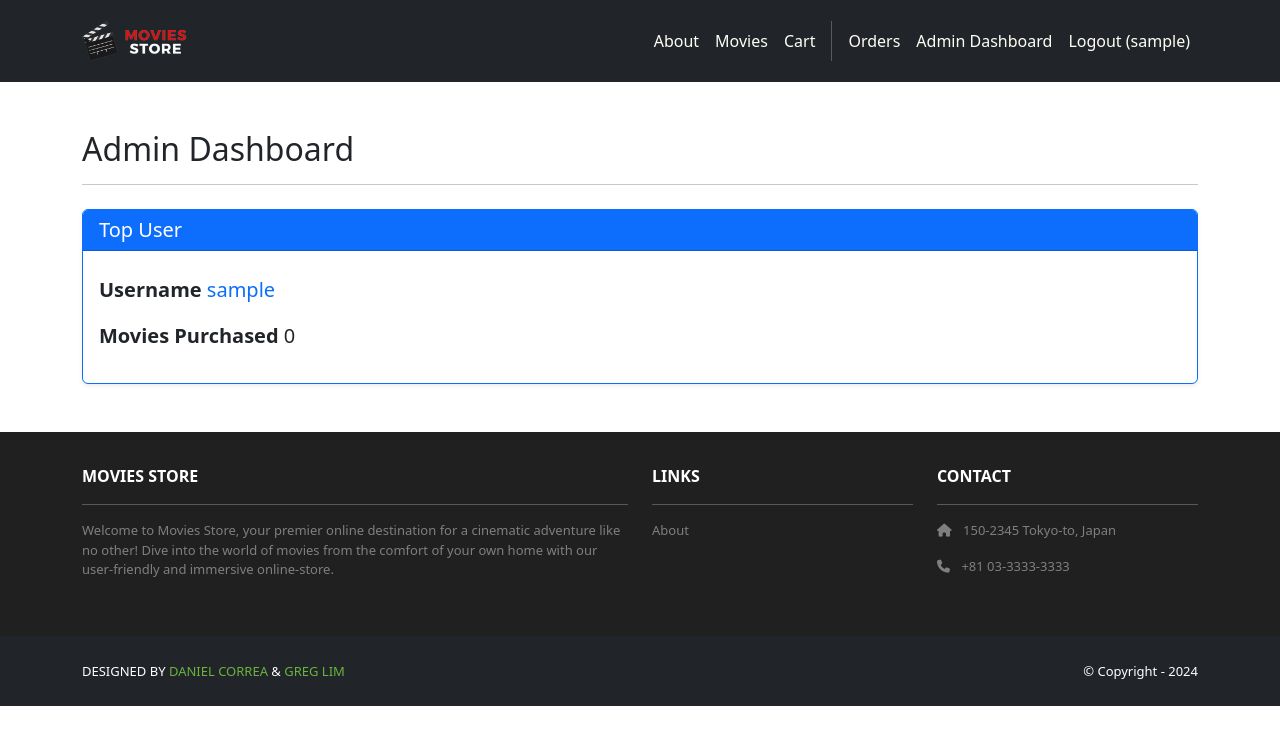
After one commit to today258/moviesstore, a Django app: page /accounts/admin-dashboard/ in a window 1280 px wide. The commit adds this page. Shown: the top 745 px of the page. Run offline with Django 5.2, Linux system fonts and the light colour scheme; the visitor is signed in with stand-in values (Sample User, id 1); data comes from the database, SQL or seed files in the repository; data that the repository does not hold is empty; some libraries are stand-ins or nearby versions.

Commit message:
Implement user story 3, top user in admin dashboard

```diff
--- /dev/null
+++ b/accounts/templates/accounts/admin_dashboard.html
@@ -0,0 +1,22 @@
+{% extends 'base.html' %}
+
+{% block content %}
+<div class="container mt-5 mb-5">
+    <h2>Admin Dashboard</h2>
+    <hr>
+
+    <div class="card mt-4 shadow-sm border-primary">
+        <div class="card-header bg-primary text-white">
+            <h5 class="mb-0">Top User</h5>
+        </div>
+        <div class="card-body">
+            {% if top_user %}
+                <p class="fs-5 mt-2"><strong>Username</strong> <span class="text-primary">{{ top_user.username }}</span></p>
+                <p class="fs-5"><strong>Movies Purchased</strong> {{top_user.total_movies_purchased }}</p>
+            {% else %}
+                <p class="text-muted">No purchases have been made yet.</p>
+            {% endif %}
+        </div>
+    </div>
+</div>
+{% endblock content %}
--- a/accounts/urls.py
+++ b/accounts/urls.py
@@ -6,4 +6,5 @@ urlpatterns = [
     path('login/', views.login, name='accounts.login'),
     path('logout/', views.logout, name='accounts.logout'),
     path('orders/', views.orders, name='accounts.orders'),
+    path('admin-dashboard/', views.admin_dashboard, name='accounts.admin_dashboard'),
 ]
--- a/accounts/views.py
+++ b/accounts/views.py
@@ -5,7 +5,8 @@ from django.shortcuts import redirect
 from django.contrib.auth import login as auth_login, authenticate, logout as auth_logout
 from django.contrib.auth.decorators import login_required
 from django.contrib.auth.models import User
-
+from django.contrib.admin.views.decorators import staff_member_required
+from django.db.models import Sum
 
 @login_required
 def orders(request):
@@ -52,3 +53,12 @@ def signup(request):
         else:
             template_data['form'] = form
             return render(request, 'accounts/signup.html', {'template_data': template_data})
+
+
+@staff_member_required
+def admin_dashboard(request):
+    users_with_counts = User.objects.annotate(total_movies_purchased=Sum('order__item__quantity', default=0)).order_by('-total_movies_purchased')
+
+    top_user = users_with_counts.first()
+
+    return render(request, 'accounts/admin_dashboard.html', {'top_user': top_user})
--- a/moviesstore/templates/base.html
+++ b/moviesstore/templates/base.html
@@ -47,6 +47,11 @@
                         <a class="nav-link" href="{% url 'accounts.orders' %}">
                             Orders
                         </a>
+                        {% if user.is_staff %}
+                        <a class="nav-link text-warning" href="{% url 'accounts.admin_dashboard' %}">
+                            Admin Dashboard
+                        </a>
+                        {% endif %}
                         <a class="nav-link" href="{% url 'accounts.logout' %}">
                             Logout ({{user.username}})
                         </a>
```
